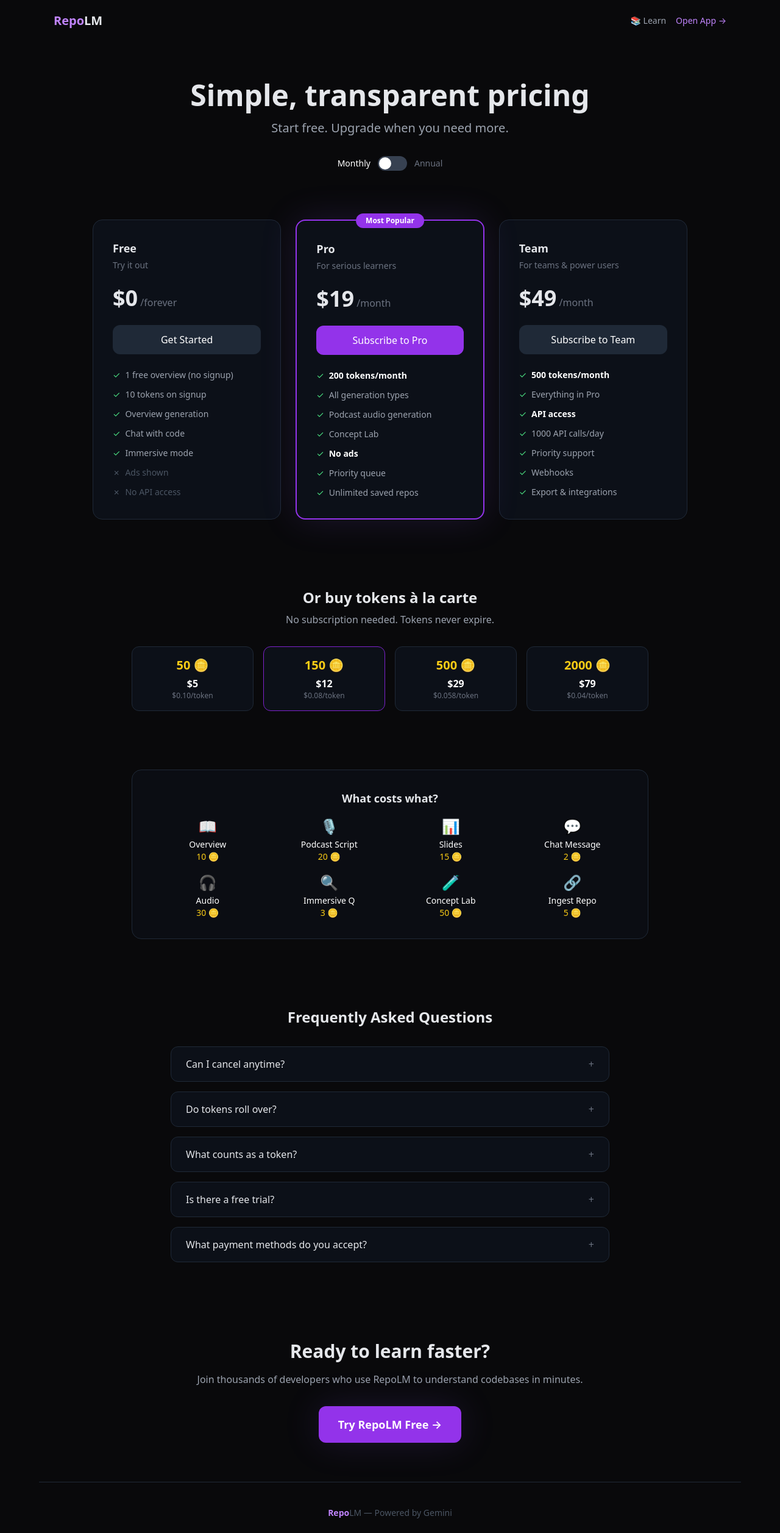
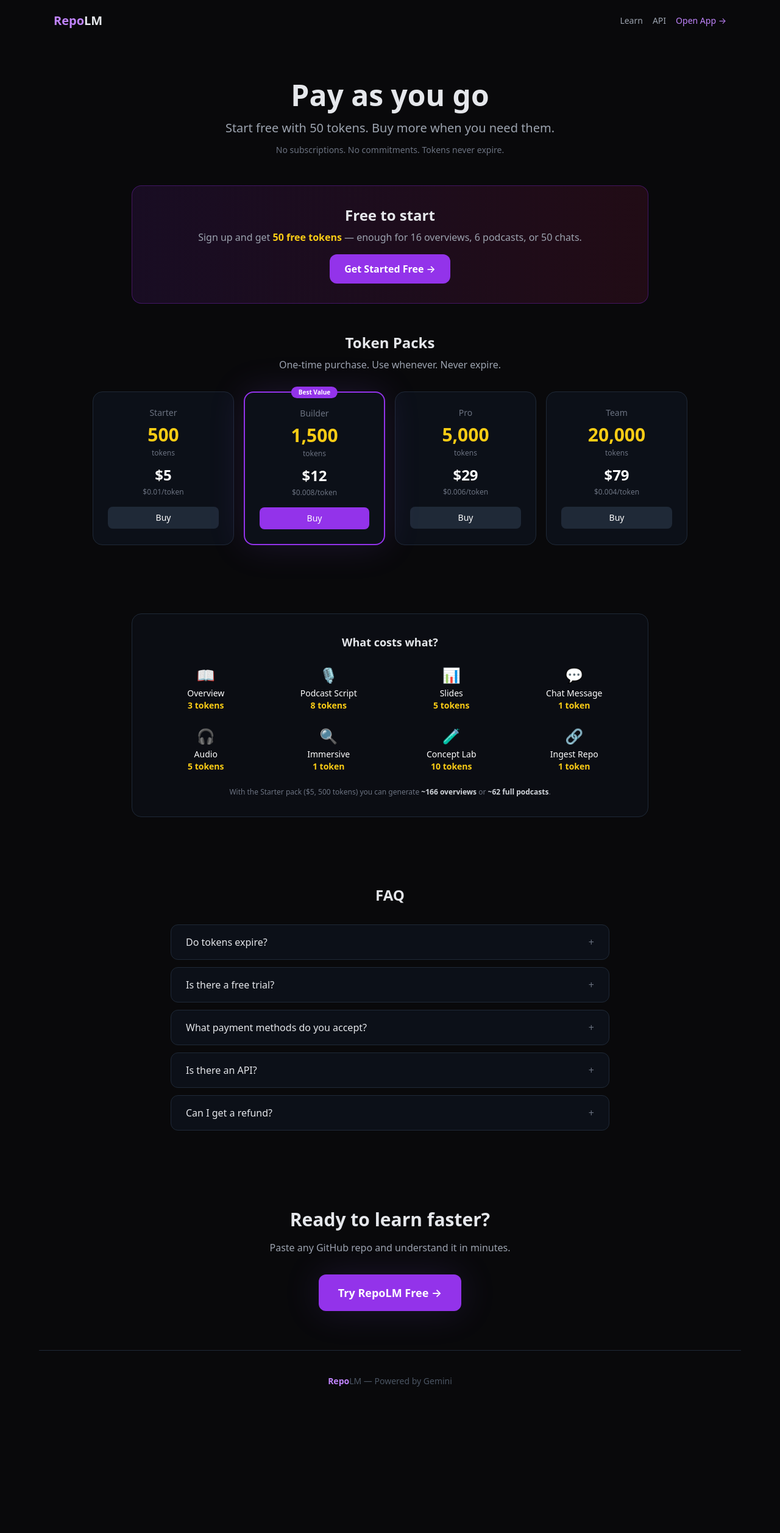
Before and after one commit to LucasAust/repolm, a FastAPI app: page /pricing in a window 1280 px wide. Shown: the top 2514 px of the page at 61% size. After the commit the page ends 2274 px from the top, so only its background shows below. Run offline with FastAPI, Linux system fonts and the light colour scheme; some libraries are stand-ins or nearby versions.

Commit message:
Rewrite pricing page — token packs only, no subscriptions
- Removed subscription tiers (Free/Pro/Team monthly plans)
- Pay-as-you-go token packs: 500/, 1500/, 5000/, 20000/
- Updated all token costs to new rates
- 50 free tokens on signup highlighted
- Added API mention in FAQ
- Clean, focused layout

```diff
--- a/src/templates/pricing.html
+++ b/src/templates/pricing.html
@@ -7,9 +7,9 @@
 <meta name="theme-color" content="#09090b">
 <link rel="icon" type="image/svg+xml" href="/static/favicon.svg">
 <link rel="apple-touch-icon" href="/static/favicon.svg">
-<meta name="description" content="RepoLM pricing plans. Free tier, Pro, and Team. Learn any codebase with AI-powered overviews, podcasts, and slides.">
+<meta name="description" content="RepoLM pricing. Start free with 50 tokens. Buy more when you need them. No subscriptions required.">
 <meta property="og:title" content="Pricing — RepoLM">
-<meta property="og:description" content="Choose the right plan for learning codebases with AI.">
+<meta property="og:description" content="Simple token pricing. Start free, pay as you go.">
 <script src="https://cdn.tailwindcss.com"></script>
 <script defer src="https://cdn.jsdelivr.net/npm/alpinejs@3.x.x/dist/cdn.min.js"></script>
 <style>
@@ -19,126 +19,73 @@ body{background:#09090b;color:#e5e7eb;font-family:system-ui,-apple-system,sans-s
 </style>
 </head>
 <body>
-<div x-data="{annual: false}" class="min-h-screen">
+<div class="min-h-screen">
 
 <!-- Nav -->
 <nav class="max-w-6xl mx-auto px-6 py-5 flex items-center justify-between">
     <a href="/" class="text-xl font-bold"><span class="text-purple-400">Repo</span>LM</a>
     <div class="flex items-center gap-4">
-        <a href="/learn" class="text-sm text-gray-400 hover:text-purple-300">📚 Learn</a>
+        <a href="/learn" class="text-sm text-gray-400 hover:text-purple-300">Learn</a>
+        <a href="/api/v1/docs" class="text-sm text-gray-400 hover:text-purple-300">API</a>
         <a href="/app" class="text-sm text-purple-400 hover:text-purple-300">Open App →</a>
     </div>
 </nav>
 
 <!-- Header -->
-<section class="max-w-4xl mx-auto px-6 pt-16 pb-8 text-center">
-    <h1 class="text-4xl md:text-5xl font-bold mb-4">Simple, transparent pricing</h1>
-    <p class="text-xl text-gray-400 mb-8">Start free. Upgrade when you need more.</p>
-
-    <!-- Annual toggle -->
-    <div class="flex items-center justify-center gap-3 mb-12">
-        <span :class="!annual ? 'text-white' : 'text-gray-500'" class="text-sm font-medium">Monthly</span>
-        <button @click="annual = !annual" class="relative w-12 h-6 rounded-full transition" :class="annual ? 'bg-purple-600' : 'bg-gray-700'">
-            <div class="absolute top-0.5 left-0.5 w-5 h-5 bg-white rounded-full transition-transform" :class="annual ? 'translate-x-6' : ''"></div>
-        </button>
-        <span :class="annual ? 'text-white' : 'text-gray-500'" class="text-sm font-medium">Annual</span>
-        <span x-show="annual" class="text-xs bg-green-900/50 text-green-400 px-2 py-0.5 rounded-full">Save 20%</span>
-    </div>
+<section class="max-w-4xl mx-auto px-6 pt-16 pb-12 text-center">
+    <h1 class="text-4xl md:text-5xl font-bold mb-4">Pay as you go</h1>
+    <p class="text-xl text-gray-400 mb-3">Start free with 50 tokens. Buy more when you need them.</p>
+    <p class="text-sm text-gray-500">No subscriptions. No commitments. Tokens never expire.</p>
 </section>
 
-<!-- Plans -->
-<section class="max-w-5xl mx-auto px-6 pb-16">
-    <div class="grid md:grid-cols-3 gap-6">
-
-        <!-- Free -->
-        <div class="bg-gray-900/50 border border-gray-800 rounded-2xl p-8 card-hover">
-            <h3 class="text-lg font-semibold mb-1">Free</h3>
-            <p class="text-gray-500 text-sm mb-6">Try it out</p>
-            <div class="mb-6">
-                <span class="text-4xl font-bold">$0</span>
-                <span class="text-gray-500">/forever</span>
-            </div>
-            <a href="/app" class="block w-full text-center bg-gray-800 hover:bg-gray-700 text-white font-medium py-3 rounded-xl transition mb-6">Get Started</a>
-            <ul class="space-y-3 text-sm text-gray-400">
-                <li class="flex items-start gap-2"><span class="text-green-400">✓</span> 1 free overview (no signup)</li>
-                <li class="flex items-start gap-2"><span class="text-green-400">✓</span> 10 tokens on signup</li>
-                <li class="flex items-start gap-2"><span class="text-green-400">✓</span> Overview generation</li>
-                <li class="flex items-start gap-2"><span class="text-green-400">✓</span> Chat with code</li>
-                <li class="flex items-start gap-2"><span class="text-green-400">✓</span> Immersive mode</li>
-                <li class="flex items-start gap-2"><span class="text-gray-600">✗</span> <span class="text-gray-600">Ads shown</span></li>
-                <li class="flex items-start gap-2"><span class="text-gray-600">✗</span> <span class="text-gray-600">No API access</span></li>
-            </ul>
-        </div>
-
-        <!-- Pro (Most Popular) -->
-        <div class="bg-gray-900/50 border-2 border-purple-600 rounded-2xl p-8 card-hover relative glow">
-            <div class="absolute -top-3 left-1/2 -translate-x-1/2 bg-purple-600 text-white text-xs font-bold px-4 py-1 rounded-full">Most Popular</div>
-            <h3 class="text-lg font-semibold mb-1">Pro</h3>
-            <p class="text-gray-500 text-sm mb-6">For serious learners</p>
-            <div class="mb-6">
-                <span class="text-4xl font-bold" x-text="annual ? '$15' : '$19'"></span>
-                <span class="text-gray-500" x-text="annual ? '/mo (billed yearly)' : '/month'"></span>
-            </div>
-            <button onclick="window.location.href='/app?subscribe=pro'" class="block w-full text-center bg-purple-600 hover:bg-purple-500 text-white font-medium py-3 rounded-xl transition mb-6">Subscribe to Pro</button>
-            <ul class="space-y-3 text-sm text-gray-400">
-                <li class="flex items-start gap-2"><span class="text-green-400">✓</span> <strong class="text-white">200 tokens/month</strong></li>
-                <li class="flex items-start gap-2"><span class="text-green-400">✓</span> All generation types</li>
-                <li class="flex items-start gap-2"><span class="text-green-400">✓</span> Podcast audio generation</li>
-                <li class="flex items-start gap-2"><span class="text-green-400">✓</span> Concept Lab</li>
-                <li class="flex items-start gap-2"><span class="text-green-400">✓</span> <strong class="text-white">No ads</strong></li>
-                <li class="flex items-start gap-2"><span class="text-green-400">✓</span> Priority queue</li>
-                <li class="flex items-start gap-2"><span class="text-green-400">✓</span> Unlimited saved repos</li>
-            </ul>
-        </div>
-
-        <!-- Team -->
-        <div class="bg-gray-900/50 border border-gray-800 rounded-2xl p-8 card-hover">
-            <h3 class="text-lg font-semibold mb-1">Team</h3>
-            <p class="text-gray-500 text-sm mb-6">For teams & power users</p>
-            <div class="mb-6">
-                <span class="text-4xl font-bold" x-text="annual ? '$39' : '$49'"></span>
-                <span class="text-gray-500" x-text="annual ? '/mo (billed yearly)' : '/month'"></span>
-            </div>
-            <button onclick="window.location.href='/app?subscribe=team'" class="block w-full text-center bg-gray-800 hover:bg-gray-700 text-white font-medium py-3 rounded-xl transition mb-6">Subscribe to Team</button>
-            <ul class="space-y-3 text-sm text-gray-400">
-                <li class="flex items-start gap-2"><span class="text-green-400">✓</span> <strong class="text-white">500 tokens/month</strong></li>
-                <li class="flex items-start gap-2"><span class="text-green-400">✓</span> Everything in Pro</li>
-                <li class="flex items-start gap-2"><span class="text-green-400">✓</span> <strong class="text-white">API access</strong></li>
-                <li class="flex items-start gap-2"><span class="text-green-400">✓</span> 1000 API calls/day</li>
-                <li class="flex items-start gap-2"><span class="text-green-400">✓</span> Priority support</li>
-                <li class="flex items-start gap-2"><span class="text-green-400">✓</span> Webhooks</li>
-                <li class="flex items-start gap-2"><span class="text-green-400">✓</span> Export & integrations</li>
-            </ul>
-        </div>
+<!-- Free tier highlight -->
+<section class="max-w-4xl mx-auto px-6 pb-12">
+    <div class="bg-gradient-to-r from-purple-900/20 to-pink-900/20 border border-purple-800/50 rounded-2xl p-8 text-center">
+        <h2 class="text-2xl font-bold mb-2">Free to start</h2>
+        <p class="text-gray-400 mb-4">Sign up and get <span class="text-yellow-400 font-semibold">50 free tokens</span> — enough for 16 overviews, 6 podcasts, or 50 chats.</p>
+        <a href="/app" class="inline-block bg-purple-600 hover:bg-purple-500 text-white font-semibold px-6 py-3 rounded-xl transition">Get Started Free →</a>
     </div>
 </section>
 
 <!-- Token packs -->
-<section class="max-w-4xl mx-auto px-6 py-12">
+<section class="max-w-5xl mx-auto px-6 pb-16">
     <div class="text-center mb-8">
-        <h2 class="text-2xl font-bold mb-2">Or buy tokens à la carte</h2>
-        <p class="text-gray-400">No subscription needed. Tokens never expire.</p>
+        <h2 class="text-2xl font-bold mb-2">Token Packs</h2>
+        <p class="text-gray-400">One-time purchase. Use whenever. Never expire.</p>
     </div>
     <div class="grid grid-cols-2 md:grid-cols-4 gap-4">
-        <div class="bg-gray-900/50 border border-gray-800 rounded-xl p-4 text-center">
-            <div class="text-yellow-400 text-xl font-bold">50 🪙</div>
-            <div class="text-white font-semibold mt-1">$5</div>
-            <div class="text-xs text-gray-500">$0.10/token</div>
+        <div class="bg-gray-900/50 border border-gray-800 rounded-2xl p-6 text-center card-hover">
+            <div class="text-sm text-gray-500 mb-2">Starter</div>
+            <div class="text-3xl font-bold text-yellow-400 mb-1">500</div>
+            <div class="text-xs text-gray-500 mb-3">tokens</div>
+            <div class="text-2xl font-bold text-white mb-1">$5</div>
+            <div class="text-xs text-gray-500 mb-4">$0.01/token</div>
+            <a href="/app" class="block w-full text-center bg-gray-800 hover:bg-gray-700 text-white text-sm font-medium py-2 rounded-lg transition">Buy</a>
         </div>
-        <div class="bg-gray-900/50 border border-purple-700 rounded-xl p-4 text-center">
-            <div class="text-yellow-400 text-xl font-bold">150 🪙</div>
-            <div class="text-white font-semibold mt-1">$12</div>
-            <div class="text-xs text-gray-500">$0.08/token</div>
+        <div class="bg-gray-900/50 border-2 border-purple-600 rounded-2xl p-6 text-center card-hover relative glow">
+            <div class="absolute -top-2.5 left-1/2 -translate-x-1/2 bg-purple-600 text-white text-[10px] font-bold px-3 py-0.5 rounded-full">Best Value</div>
+            <div class="text-sm text-gray-500 mb-2">Builder</div>
+            <div class="text-3xl font-bold text-yellow-400 mb-1">1,500</div>
+            <div class="text-xs text-gray-500 mb-3">tokens</div>
+            <div class="text-2xl font-bold text-white mb-1">$12</div>
+            <div class="text-xs text-gray-500 mb-4">$0.008/token</div>
+            <a href="/app" class="block w-full text-center bg-purple-600 hover:bg-purple-500 text-white text-sm font-medium py-2 rounded-lg transition">Buy</a>
         </div>
-        <div class="bg-gray-900/50 border border-gray-800 rounded-xl p-4 text-center">
-            <div class="text-yellow-400 text-xl font-bold">500 🪙</div>
-            <div class="text-white font-semibold mt-1">$29</div>
-            <div class="text-xs text-gray-500">$0.058/token</div>
+        <div class="bg-gray-900/50 border border-gray-800 rounded-2xl p-6 text-center card-hover">
+            <div class="text-sm text-gray-500 mb-2">Pro</div>
+            <div class="text-3xl font-bold text-yellow-400 mb-1">5,000</div>
+            <div class="text-xs text-gray-500 mb-3">tokens</div>
+            <div class="text-2xl font-bold text-white mb-1">$29</div>
+            <div class="text-xs text-gray-500 mb-4">$0.006/token</div>
+            <a href="/app" class="block w-full text-center bg-gray-800 hover:bg-gray-700 text-white text-sm font-medium py-2 rounded-lg transition">Buy</a>
         </div>
-        <div class="bg-gray-900/50 border border-gray-800 rounded-xl p-4 text-center">
-            <div class="text-yellow-400 text-xl font-bold">2000 🪙</div>
-            <div class="text-white font-semibold mt-1">$79</div>
-            <div class="text-xs text-gray-500">$0.04/token</div>
+        <div class="bg-gray-900/50 border border-gray-800 rounded-2xl p-6 text-center card-hover">
+            <div class="text-sm text-gray-500 mb-2">Team</div>
+            <div class="text-3xl font-bold text-yellow-400 mb-1">20,000</div>
+            <div class="text-xs text-gray-500 mb-3">tokens</div>
+            <div class="text-2xl font-bold text-white mb-1">$79</div>
+            <div class="text-xs text-gray-500 mb-4">$0.004/token</div>
+            <a href="/app" class="block w-full text-center bg-gray-800 hover:bg-gray-700 text-white text-sm font-medium py-2 rounded-lg transition">Buy</a>
         </div>
     </div>
 </section>
@@ -146,68 +93,68 @@ body{background:#09090b;color:#e5e7eb;font-family:system-ui,-apple-system,sans-s
 <!-- Token costs reference -->
 <section class="max-w-4xl mx-auto px-6 py-12">
     <div class="bg-gray-900/30 border border-gray-800 rounded-2xl p-8">
-        <h3 class="text-lg font-bold mb-4 text-center">What costs what?</h3>
-        <div class="grid grid-cols-2 md:grid-cols-4 gap-4 text-center text-sm">
-            <div><div class="text-2xl mb-1">📖</div><div class="text-white font-medium">Overview</div><div class="text-yellow-400">10 🪙</div></div>
-            <div><div class="text-2xl mb-1">🎙️</div><div class="text-white font-medium">Podcast Script</div><div class="text-yellow-400">20 🪙</div></div>
-            <div><div class="text-2xl mb-1">📊</div><div class="text-white font-medium">Slides</div><div class="text-yellow-400">15 🪙</div></div>
-            <div><div class="text-2xl mb-1">💬</div><div class="text-white font-medium">Chat Message</div><div class="text-yellow-400">2 🪙</div></div>
-            <div><div class="text-2xl mb-1">🎧</div><div class="text-white font-medium">Audio</div><div class="text-yellow-400">30 🪙</div></div>
-            <div><div class="text-2xl mb-1">🔍</div><div class="text-white font-medium">Immersive Q</div><div class="text-yellow-400">3 🪙</div></div>
-            <div><div class="text-2xl mb-1">🧪</div><div class="text-white font-medium">Concept Lab</div><div class="text-yellow-400">50 🪙</div></div>
-            <div><div class="text-2xl mb-1">🔗</div><div class="text-white font-medium">Ingest Repo</div><div class="text-yellow-400">5 🪙</div></div>
+        <h3 class="text-lg font-bold mb-6 text-center">What costs what?</h3>
+        <div class="grid grid-cols-2 md:grid-cols-4 gap-6 text-center text-sm">
+            <div><div class="text-2xl mb-1">📖</div><div class="text-white font-medium">Overview</div><div class="text-yellow-400 font-semibold">3 tokens</div></div>
+            <div><div class="text-2xl mb-1">🎙️</div><div class="text-white font-medium">Podcast Script</div><div class="text-yellow-400 font-semibold">8 tokens</div></div>
+            <div><div class="text-2xl mb-1">📊</div><div class="text-white font-medium">Slides</div><div class="text-yellow-400 font-semibold">5 tokens</div></div>
+            <div><div class="text-2xl mb-1">💬</div><div class="text-white font-medium">Chat Message</div><div class="text-yellow-400 font-semibold">1 token</div></div>
+            <div><div class="text-2xl mb-1">🎧</div><div class="text-white font-medium">Audio</div><div class="text-yellow-400 font-semibold">5 tokens</div></div>
+            <div><div class="text-2xl mb-1">🔍</div><div class="text-white font-medium">Immersive</div><div class="text-yellow-400 font-semibold">1 token</div></div>
+            <div><div class="text-2xl mb-1">🧪</div><div class="text-white font-medium">Concept Lab</div><div class="text-yellow-400 font-semibold">10 tokens</div></div>
+            <div><div class="text-2xl mb-1">🔗</div><div class="text-white font-medium">Ingest Repo</div><div class="text-yellow-400 font-semibold">1 token</div></div>
         </div>
+        <p class="text-center text-xs text-gray-500 mt-6">With the Starter pack ($5, 500 tokens) you can generate <strong class="text-gray-300">~166 overviews</strong> or <strong class="text-gray-300">~62 full podcasts</strong>.</p>
     </div>
 </section>
 
 <!-- FAQ -->
-<section class="max-w-3xl mx-auto px-6 py-16">
-    <h2 class="text-2xl font-bold mb-8 text-center">Frequently Asked Questions</h2>
-    <div class="space-y-4" x-data="{open: null}">
+<section class="max-w-3xl mx-auto px-6 py-16" x-data="{open: null}">
+    <h2 class="text-2xl font-bold mb-8 text-center">FAQ</h2>
+    <div class="space-y-3">
         <div class="bg-gray-900/50 border border-gray-800 rounded-xl overflow-hidden">
             <button @click="open = open === 1 ? null : 1" class="w-full text-left px-6 py-4 flex items-center justify-between">
-                <span class="font-medium">Can I cancel anytime?</span>
+                <span class="font-medium">Do tokens expire?</span>
                 <span x-text="open === 1 ? '−' : '+'" class="text-gray-500"></span>
             </button>
             <div x-show="open === 1" x-transition class="px-6 pb-4 text-gray-400 text-sm">
-                Yes! Cancel anytime from your account settings. Your subscription stays active until the end of the billing period. No questions asked.
+                No. Tokens never expire. Buy them once, use them whenever.
             </div>
         </div>
         <div class="bg-gray-900/50 border border-gray-800 rounded-xl overflow-hidden">
             <button @click="open = open === 2 ? null : 2" class="w-full text-left px-6 py-4 flex items-center justify-between">
-                <span class="font-medium">Do tokens roll over?</span>
+                <span class="font-medium">Is there a free trial?</span>
                 <span x-text="open === 2 ? '−' : '+'" class="text-gray-500"></span>
             </button>
             <div x-show="open === 2" x-transition class="px-6 pb-4 text-gray-400 text-sm">
-                <strong>Token packs:</strong> Never expire. Use them whenever.<br>
-                <strong>Subscription tokens:</strong> Refresh monthly. Unused tokens from the previous month don't roll over, but you keep any purchased token packs.
+                Better — your first overview is completely free, no signup required. Creating an account gives you 50 free tokens to explore everything.
             </div>
         </div>
         <div class="bg-gray-900/50 border border-gray-800 rounded-xl overflow-hidden">
             <button @click="open = open === 3 ? null : 3" class="w-full text-left px-6 py-4 flex items-center justify-between">
-                <span class="font-medium">What counts as a token?</span>
+                <span class="font-medium">What payment methods do you accept?</span>
                 <span x-text="open === 3 ? '−' : '+'" class="text-gray-500"></span>
             </button>
             <div x-show="open === 3" x-transition class="px-6 pb-4 text-gray-400 text-sm">
-                Each action costs a fixed number of tokens. An overview costs 10, a chat message costs 2, podcast audio costs 30. See the table above for the full breakdown. There are no hidden costs.
+                We use Stripe — credit/debit cards, Apple Pay, Google Pay, and more.
             </div>
         </div>
         <div class="bg-gray-900/50 border border-gray-800 rounded-xl overflow-hidden">
             <button @click="open = open === 4 ? null : 4" class="w-full text-left px-6 py-4 flex items-center justify-between">
-                <span class="font-medium">Is there a free trial?</span>
+                <span class="font-medium">Is there an API?</span>
                 <span x-text="open === 4 ? '−' : '+'" class="text-gray-500"></span>
             </button>
             <div x-show="open === 4" x-transition class="px-6 pb-4 text-gray-400 text-sm">
-                Better — your first repo overview is completely free, no signup required. After that, signing up gives you 10 free tokens. You can explore before committing to anything.
+                Yes! Generate an API key from your account and access all features programmatically. <a href="/api/v1/docs" class="text-purple-400 hover:underline">View API docs →</a>
             </div>
         </div>
         <div class="bg-gray-900/50 border border-gray-800 rounded-xl overflow-hidden">
             <button @click="open = open === 5 ? null : 5" class="w-full text-left px-6 py-4 flex items-center justify-between">
-                <span class="font-medium">What payment methods do you accept?</span>
+                <span class="font-medium">Can I get a refund?</span>
                 <span x-text="open === 5 ? '−' : '+'" class="text-gray-500"></span>
             </button>
             <div x-show="open === 5" x-transition class="px-6 pb-4 text-gray-400 text-sm">
-                We use Stripe for payments. You can pay with any major credit/debit card, Apple Pay, Google Pay, and other methods supported by Stripe in your region.
+                If you're unhappy with your purchase, reach out and we'll make it right.
             </div>
         </div>
     </div>
@@ -216,7 +163,7 @@ body{background:#09090b;color:#e5e7eb;font-family:system-ui,-apple-system,sans-s
 <!-- CTA -->
 <section class="max-w-4xl mx-auto px-6 py-16 text-center">
     <h2 class="text-3xl font-bold mb-4">Ready to learn faster?</h2>
-    <p class="text-gray-400 mb-8">Join thousands of developers who use RepoLM to understand codebases in minutes.</p>
+    <p class="text-gray-400 mb-8">Paste any GitHub repo and understand it in minutes.</p>
     <a href="/app" class="inline-block bg-purple-600 hover:bg-purple-500 text-white font-semibold px-8 py-4 rounded-xl text-lg transition glow">Try RepoLM Free →</a>
 </section>
 
```
